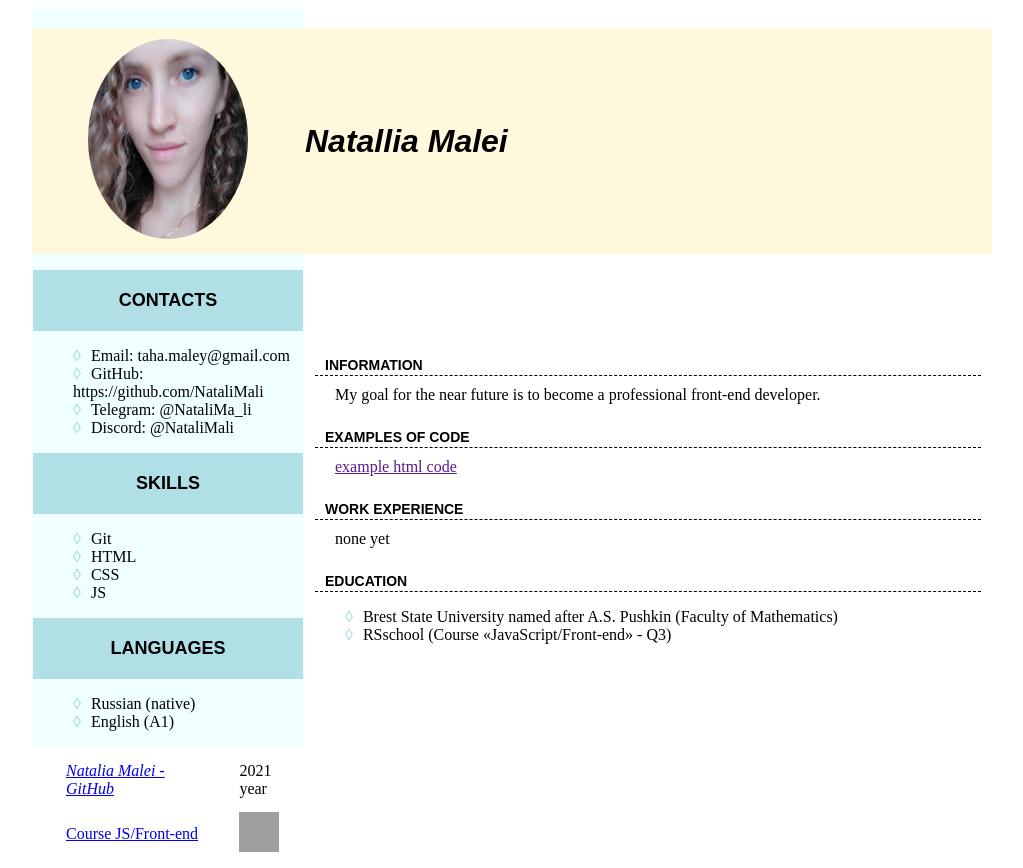
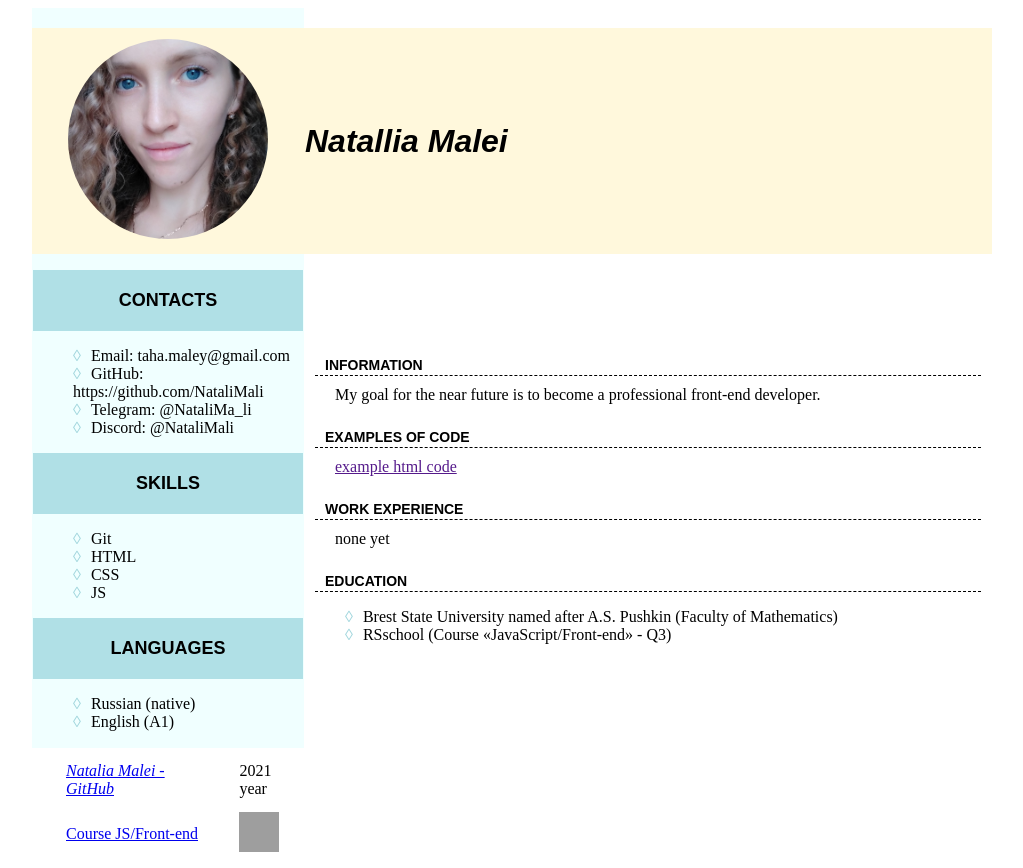
Before and after one commit to NataliMali/rsschool-cv, a plain HTML site: page index.html in a window 1280 px wide. Shown: the whole page, without its empty margins (128-1151 px from the left). Drawn offline with Linux system fonts and the light colour scheme; grey boxes are pictures that could not be loaded.

Commit message:
fix: change width image

```diff
--- a/index.html
+++ b/index.html
@@ -21,7 +21,7 @@
                     </tr>
                     <tr id="str-color">
                         <td >
-                          <p id="img-center"> <img src="IMG_029.jpg" alt="My photo" width="160" height="200" class="round"> </p>
+                          <p id="img-center"> <img src="IMG_029.jpg" alt="My photo" width="200" height="200" class="round"> </p>
                         </td>
                         <td>
                           <header>
```
